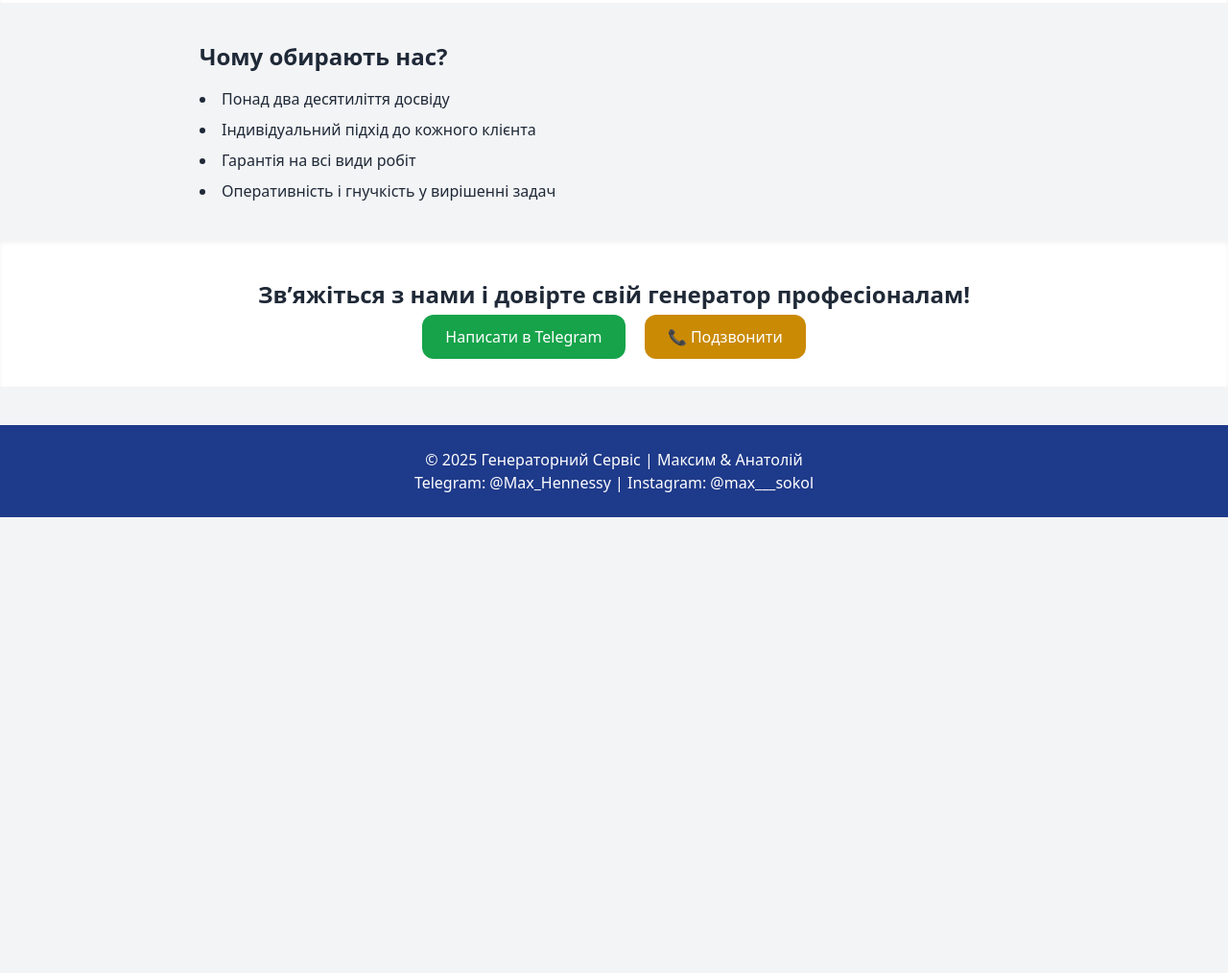
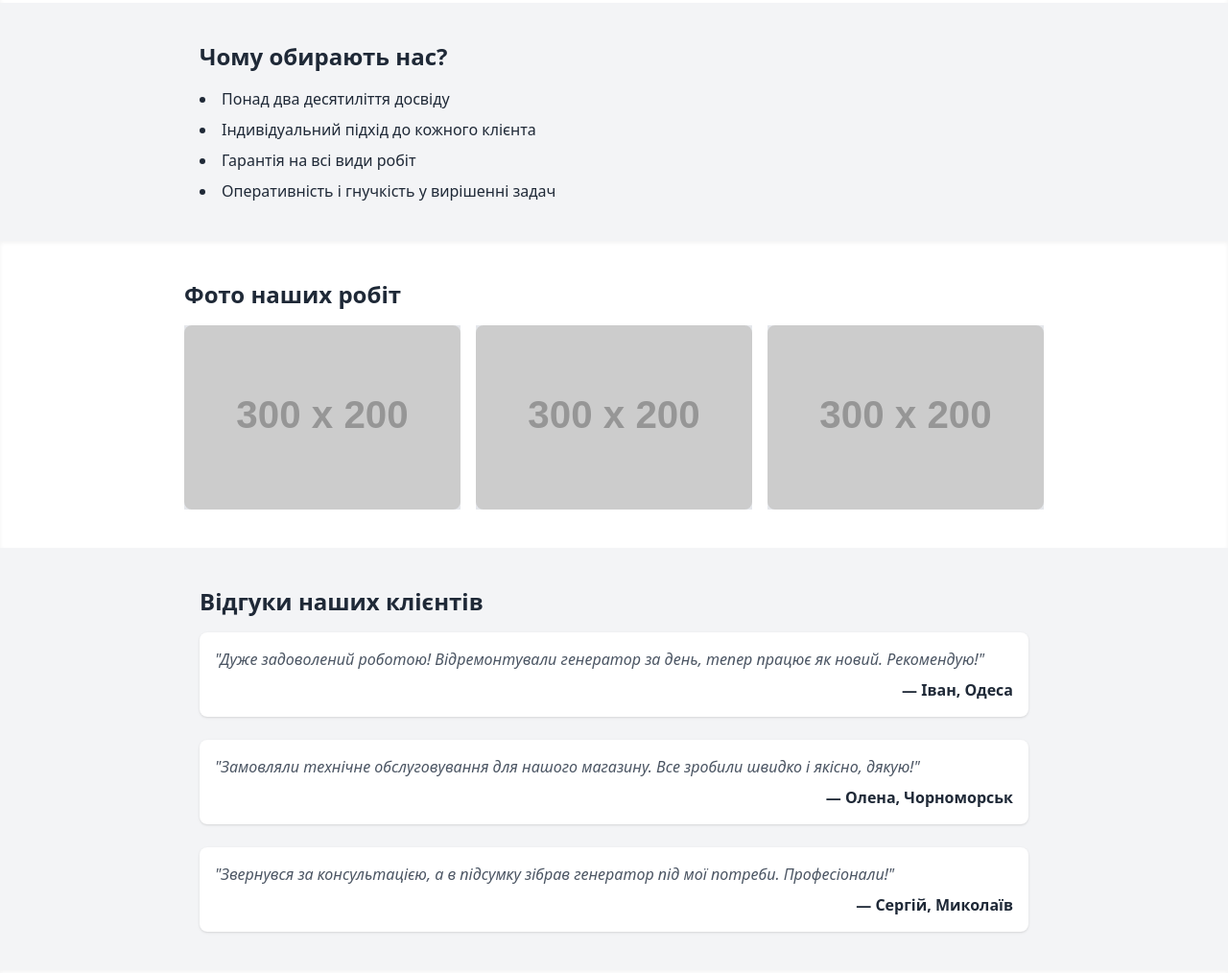
Before and after one commit to Maksym-Sokolovych/maksym-sokolovych.github.io, a plain HTML site: page index.html in a window 1280 px wide. Shown: the part 709-1723 px from the top of the page at 96% size. Before the commit the page ends 1248 px from the top, so only its background shows below. Drawn offline with nearby package versions, Linux system fonts and the light colour scheme; placeholder pictures from the web are drawn by us.

Commit message:
Add files via upload

```diff
--- a/index.html
+++ b/index.html
@@ -50,6 +50,49 @@
     </ul>
   </section>
 
+  <!-- Photo Gallery -->
+  <section class="bg-white py-10 px-4 shadow-inner">
+    <div class="max-w-4xl mx-auto">
+      <h2 class="text-2xl font-bold mb-4">Фото наших робіт</h2>
+      <div class="grid grid-cols-1 sm:grid-cols-2 md:grid-cols-3 gap-4">
+        <!-- Фото 1 -->
+        <div class="bg-gray-200 h-48 flex items-center justify-center">
+          <img src="https://via.placeholder.com/300x200.png?text=Генератор+1" alt="Генератор 1" class="w-full h-full object-cover rounded-lg">
+        </div>
+        <!-- Фото 2 -->
+        <div class="bg-gray-200 h-48 flex items-center justify-center">
+          <img src="https://via.placeholder.com/300x200.png?text=Генератор+2" alt="Генератор 2" class="w-full h-full object-cover rounded-lg">
+        </div>
+        <!-- Фото 3 -->
+        <div class="bg-gray-200 h-48 flex items-center justify-center">
+          <img src="https://via.placeholder.com/300x200.png?text=Генератор+3" alt="Генератор 3" class="w-full h-full object-cover rounded-lg">
+        </div>
+      </div>
+    </div>
+  </section>
+
+  <!-- Reviews -->
+  <section class="max-w-4xl mx-auto py-10 px-4">
+    <h2 class="text-2xl font-bold mb-4">Відгуки наших клієнтів</h2>
+    <div class="space-y-6">
+      <!-- Отзыв 1 -->
+      <div class="bg-white p-4 rounded-lg shadow">
+        <p class="text-gray-600 italic">"Дуже задоволений роботою! Відремонтували генератор за день, тепер працює як новий. Рекомендую!"</p>
+        <p class="mt-2 text-right font-semibold">— Іван, Одеса</p>
+      </div>
+      <!-- Отзыв 2 -->
+      <div class="bg-white p-4 rounded-lg shadow">
+        <p class="text-gray-600 italic">"Замовляли технічне обслуговування для нашого магазину. Все зробили швидко і якісно, дякую!"</p>
+        <p class="mt-2 text-right font-semibold">— Олена, Чорноморськ</p>
+      </div>
+      <!-- Отзыв 3 -->
+      <div class="bg-white p-4 rounded-lg shadow">
+        <p class="text-gray-600 italic">"Звернувся за консультацією, а в підсумку зібрав генератор під мої потреби. Професіонали!"</p>
+        <p class="mt-2 text-right font-semibold">— Сергій, Миколаїв</p>
+      </div>
+    </div>
+  </section>
+
   <!-- Call to Action -->
   <section class="bg-white py-10 px-4 shadow-inner text-center">
     <h2 class="text-2xl font-bold mb-4">Зв’яжіться з нами і довірте свій генератор професіоналам!</h2>
@@ -61,7 +104,7 @@
 
   <!-- Footer -->
   <footer class="bg-blue-900 text-white text-center py-6 mt-10">
-    <p>&copy; 2025 Генераторний Сервіс | Максим & Анатолій</p>
+    <p>© 2025 Генераторний Сервіс | Максим & Анатолій</p>
     <p>Telegram: @Max_Hennessy | Instagram: @max___sokol</p>
   </footer>
 
```
